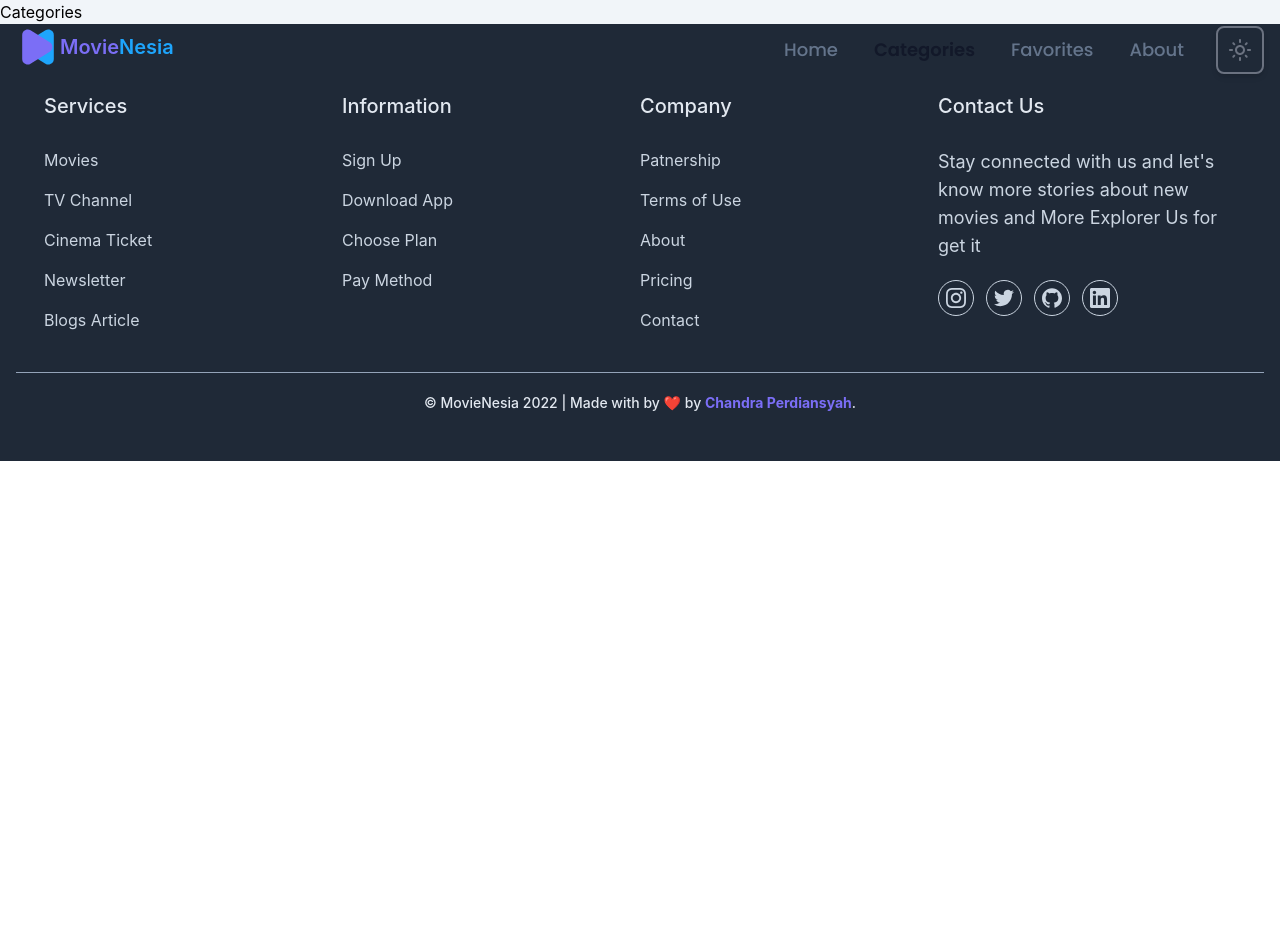
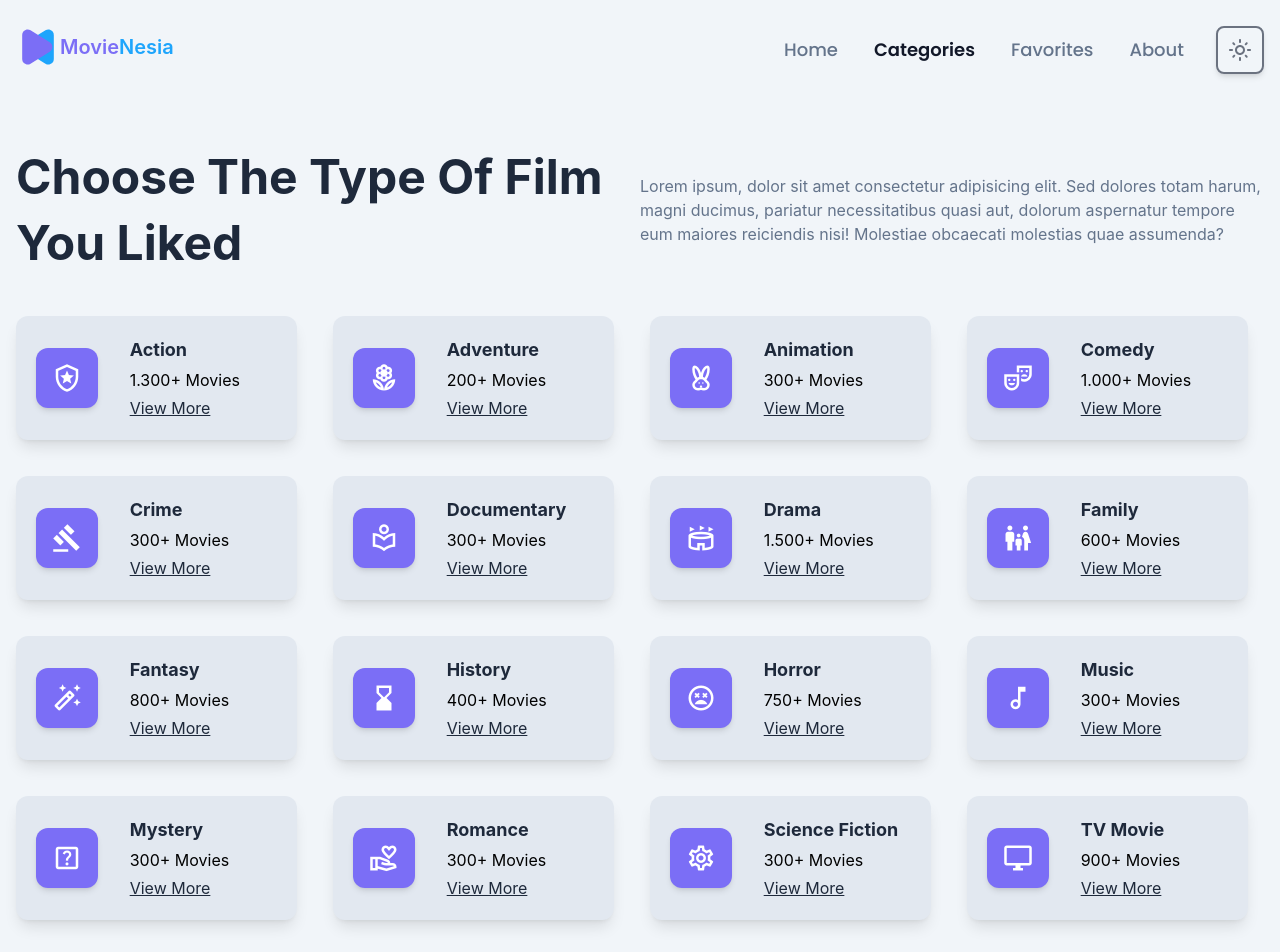
Before and after one commit to cperdiansyah/react-movienesia, a React (Create React App) app: page /categories in a window 1280 px wide. Shown: the top 952 px of the page. Before the commit the page ends 800 px from the top, so only its background shows below. Built offline with nearby package versions, Linux system fonts and the light colour scheme; no server answers.

Commit message:
feat: adding fetch to button for filtering content

```diff
--- a/package.json
+++ b/package.json
@@ -19,6 +19,7 @@
     "react-moment": "^1.1.2",
     "react-router-dom": "^6.3.0",
     "react-scripts": "5.0.0",
+    "react-slugify": "^2.1.0",
     "web-vitals": "^2.1.4"
   },
   "scripts": {
--- a/src/App.jsx
+++ b/src/App.jsx
@@ -40,7 +40,6 @@ function App() {
           <Route path="categories" element={<Categories />} />
           <Route path="categories/:id" element={<CategoriesLists />} />
 
-          <Route path="movie" element={<MovieDetail />} />
           <Route path="movie/:id" element={<MovieDetail />} />
         </Routes>
         <Footer />
--- a/src/components/Card Movie/index.jsx
+++ b/src/components/Card Movie/index.jsx
@@ -1,6 +1,7 @@
 import React from 'react';
 import Moment from 'react-moment';
 import { Link } from 'react-router-dom';
+import slugify from 'react-slugify';
 
 import apiConfig from '../../api/api-config';
 
@@ -12,9 +13,10 @@ export default function CardMovie({ movie, className, type }) {
   const classname = [className];
 
   const title = type === 'movie' ? movie.original_title : movie.original_name;
+  const slug = slugify(title);
   return (
     <div className={`card-movie ${classname.join(' ')}`}>
-      <Link to={`/${type}/${movie.id}`}>
+      <Link to={`/${type}/${slug}&id=${movie.id}`}>
         <div className="image-wrapper">
           <img
             src={`${IMAGE_BASE_URL}${movie.poster_path}`}
@@ -24,7 +26,7 @@ export default function CardMovie({ movie, className, type }) {
         </div>
         <div className="content-wrapper px-1">
           <div className="info-wrapper my-3 flex justify-between items-center">
-            <div className="rate-wrapper flex items-center border border-yellow-400 bg-yellow-50  py-1 px-2 pr-3 rounded-lg">
+            <div className="rate-wrapper flex items-center border border-yellow-400 bg-yellow-50  py-1 px-2 pr-3 rounded-lg ">
               <span className="material-icons-outlined text-yellow-400 mr-1">
                 star
               </span>
--- a/src/context/MovieContext.jsx
+++ b/src/context/MovieContext.jsx
@@ -1,18 +1,51 @@
+/* eslint-disable no-lonely-if */
 import React, { createContext, useCallback, useMemo, useState } from 'react';
 
 function ContentHomeContext() {
   const Content = createContext();
 
   function ContentProvider(props) {
-    const [content, setContent] = useState({ type: 'movie', filter: 'all' });
+    const [content, setContent] = useState({
+      type: 'movie',
+      filter: 'now_playing',
+    });
 
-    const changeContentType = (e) =>
-      setContent({ ...content, type: e.target.value });
+    const changeContentType = (e) => {
+      const target = e.target.value;
+
+      if (target === 'movie') {
+        if (content.filter === 'airing_today') {
+          setContent({
+            type: target,
+            filter: 'now_playing',
+          });
+        } else if (content.filter === 'on_the_air') {
+          setContent({
+            type: target,
+            filter: 'upcoming',
+          });
+        } else {
+          setContent({ ...content, type: e.target.value });
+        }
+      } else {
+        if (content.filter === 'now_playing') {
+          setContent({
+            type: target,
+            filter: 'airing_today',
+          });
+        } else if (content.filter === 'upcoming') {
+          setContent({
+            type: target,
+            filter: 'on_the_air',
+          });
+        } else {
+          setContent({ ...content, type: e.target.value });
+        }
+      }
+    };
 
     const changeContentFilter = (e) =>
       setContent({ ...content, filter: e.target.value });
-
-    // console.log(content);
 
     const contentState = useMemo(
       () => ({ content, changeContentType, changeContentFilter }),
--- a/src/pages/Categories.jsx
+++ b/src/pages/Categories.jsx
@@ -1,7 +1,159 @@
-import React from 'react'
+import React from 'react';
+import Button from '../components/Button';
+import CardCategory from '../components/Card Categories';
 
 export default function Categories() {
+  const categories = [
+    {
+      id: 28,
+      name: 'Action',
+      avatar: 'local_police',
+      total: 1300,
+    },
+    {
+      id: 12,
+      name: 'Adventure',
+      avatar: 'local_florist',
+      total: 200,
+    },
+    {
+      id: 16,
+      name: 'Animation',
+      avatar: 'cruelty_free',
+      total: 300,
+    },
+    {
+      id: 35,
+      name: 'Comedy',
+      avatar: 'theater_comedy',
+      total: 1000,
+    },
+    {
+      id: 80,
+      name: 'Crime',
+      avatar: 'gavel',
+      total: 300,
+    },
+    {
+      id: 99,
+      name: 'Documentary',
+      avatar: 'local_library',
+      total: 300,
+    },
+    {
+      id: 18,
+      name: 'Drama',
+      avatar: 'stadium',
+      total: 1500,
+    },
+    {
+      id: 10751,
+      name: 'Family',
+      avatar: 'family_restroom',
+      total: 600,
+    },
+    {
+      id: 14,
+      name: 'Fantasy',
+      avatar: 'auto_fix_high',
+      total: 800,
+    },
+    {
+      id: 36,
+      name: 'History',
+      avatar: 'hourglass_bottom',
+      total: 400,
+    },
+    {
+      id: 27,
+      name: 'Horror',
+      avatar: 'sentiment_very_dissatisfied',
+      total: 750,
+    },
+    {
+      id: 10402,
+      name: 'Music',
+      avatar: 'music_note',
+      total: 300,
+    },
+    {
+      id: 9648,
+      name: 'Mystery',
+      avatar: 'help_center',
+      total: 300,
+    },
+    {
+      id: 10749,
+      name: 'Romance',
+      avatar: 'volunteer_activism',
+      total: 300,
+    },
+    {
+      id: 878,
+      name: 'Science Fiction',
+      avatar: 'settings',
+      total: 300,
+    },
+    {
+      id: 10770,
+      name: 'TV Movie',
+      avatar: 'desktop_windows',
+      total: 900,
+    },
+    {
+      id: 53,
+      name: 'Thriller',
+      avatar: 'healing',
+      total: 300,
+    },
+    {
+      id: 10752,
+      name: 'War',
+      avatar: 'flag',
+      total: 300,
+    },
+    {
+      id: 37,
+      name: 'Western',
+      avatar: 'explore',
+      total: 300,
+    },
+  ];
+
   return (
-    <div>Categories</div>
-  )
+    <section className="hero-categories-section py-10 pt-36">
+      <div className="container">
+        <div className="title-wrapper flex items-center">
+          <div className=" md:w-1/2 ">
+            <h3
+              className="title font-bold text-5xl  leading-snug
+          text-text_primary
+          dark:text-text_primary_dark"
+            >
+              Choose The Type Of Film You Liked
+            </h3>
+          </div>
+          <p
+            className="md:w-1/2 text-base
+           text-text_secondary
+            dark:text-text_secondary_dark"
+          >
+            Lorem ipsum, dolor sit amet consectetur adipisicing elit. Sed
+            dolores totam harum, magni ducimus, pariatur necessitatibus quasi
+            aut, dolorum aspernatur tempore eum maiores reiciendis nisi!
+            Molestiae obcaecati molestias quae assumenda?
+          </p>
+        </div>
+        <div
+          className="categories-wrapper w-full mt-10
+          grid grid-cols-2 gap-5 md:grid-cols-3
+         lg:grid-cols-4 "
+        >
+          {categories.map((category) => (
+            <CardCategory key={category.id} category={category} />
+          ))}
+        </div>
+      </div>
+    </section>
+  );
 }
--- a/src/parts/Hero - Movies/index.jsx
+++ b/src/parts/Hero - Movies/index.jsx
@@ -1,5 +1,6 @@
 import React, { useContext, useEffect, useState } from 'react';
 import axios from 'axios';
+
 import ApiConfig from '../../api/api-config';
 import Button from '../../components/Button';
 import CardMovie from '../../components/Card Movie';
@@ -14,15 +15,14 @@ export default function HeroMovies() {
 
   const [movies, setMovies] = useState([]);
 
-  /* Side effect for consume API */
-
+  /* Side effect for default consume API */
   useEffect(() => {
     axios
       .get(
-        `${BASE_URL}/${props.content.type}/popular?api_key=${API_KEY}&language=en-US&page=1`
+        `${BASE_URL}/${props.content.type}/${props.content.filter}?api_key=${API_KEY}&language=en-US&page=1`
       )
       .then(({ data }) => setMovies(data.results.slice(0, 12)));
-  }, [props.content.type]);
+  }, [props.content.type, props.content.filter]);
 
   const activeButtonHandler = (e) => {
     const parentElement = e.target.parentNode;
@@ -36,20 +36,49 @@ export default function HeroMovies() {
   };
   const filterContentHandler = (e) => {
     activeButtonHandler(e);
+    // console.log(e.target.value);
     props.changeContentFilter(e);
   };
+
+  let discoverTitle;
+
+  switch (props.content.filter) {
+    case 'popular':
+      discoverTitle = ' The Most Popular';
+      break;
+    case 'now_playing':
+    case 'airing_today':
+      discoverTitle = 'Now Playing';
+      break;
+
+    case 'upcoming':
+    case 'on_the_air':
+      discoverTitle = "Here's Upcoming";
+      break;
+
+    case 'top_rated':
+      discoverTitle = 'Top Rated';
+      break;
+    default:
+      discoverTitle = '';
+  }
   return (
     <section className="hero-movies py-12" id="discover">
       <div className="container">
         <div className="title-wrapper">
           <h1
             className="capitalize text-5xl font-bold text-text_primary leading-tight
-          dark:text-text_primary_dark"
+          dark:text-text_primary_dark "
           >
-            The Most Popular
-            <span className="block ">
-              {props.content.type === 'movie' ? 'movies' : 'Tv shows'} To Watch
-              In {new Date().getFullYear()}{' '}
+            {discoverTitle}
+            {props.content.type === 'movie' ? ' movies' : ' Tv shows'}
+            <span className="block">
+              To Watch
+              <span>
+                {props.content.filter === 'top_rated'
+                  ? ' All The Time'
+                  : ` In ${new Date().getFullYear()}`}
+              </span>
             </span>
           </h1>
         </div>
@@ -70,22 +99,29 @@ export default function HeroMovies() {
           <div className="filter-content-wrapper">
             <Button
               className="active"
-              value="all"
+              value={
+                props.content.type === 'movie' ? 'now_playing' : 'airing_today'
+              }
               onClick={filterContentHandler}
             >
-              All
+              Now Playing
             </Button>
-            <Button className="" value="rating" onClick={filterContentHandler}>
+            <Button
+              className=""
+              value={props.content.type === 'movie' ? 'upcoming' : 'on_the_air'}
+              onClick={filterContentHandler}
+            >
+              Upcoming
+            </Button>
+            <Button className="" value="popular" onClick={filterContentHandler}>
+              Popular
+            </Button>
+            <Button
+              className=""
+              value="top_rated"
+              onClick={filterContentHandler}
+            >
               Rating
-            </Button>
-            <Button className="" value="vote" onClick={filterContentHandler}>
-              Vote
-            </Button>
-            <Button className="" value="latest" onClick={filterContentHandler}>
-              Latest
-            </Button>
-            <Button className="" value="genre" onClick={filterContentHandler}>
-              Genre
             </Button>
           </div>
         </div>
```
Also changed, not shown: 1 other file (tests, documents, lock files or other folders).
